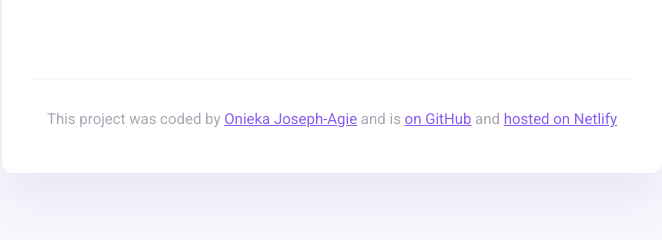
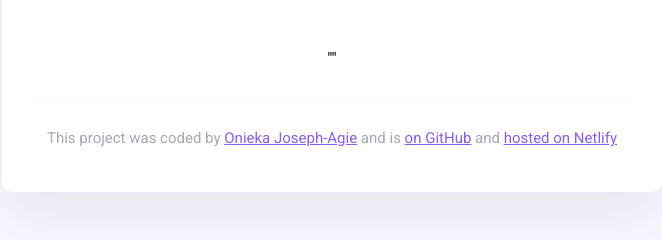
Before and after one commit to JAgie24/Weather-app-hw, a plain HTML site: page index.html in a window 1280 px wide. Shown: the part 320-560 px from the top of the page, without its empty margins (308-970 px from the left). Drawn offline with nearby package versions, Linux system fonts and the light colour scheme; no server answers.

Commit message:
Update index.html

```diff
--- a/index.html
+++ b/index.html
@@ -48,7 +48,7 @@
           </div>
         </div>
       </main>
-      <div class="weather-forecast" id="forecast"></div>
+      <div class="weather-forecast" id="forecast">""</div>
       <footer>
         <p>
           This project was coded by
```
